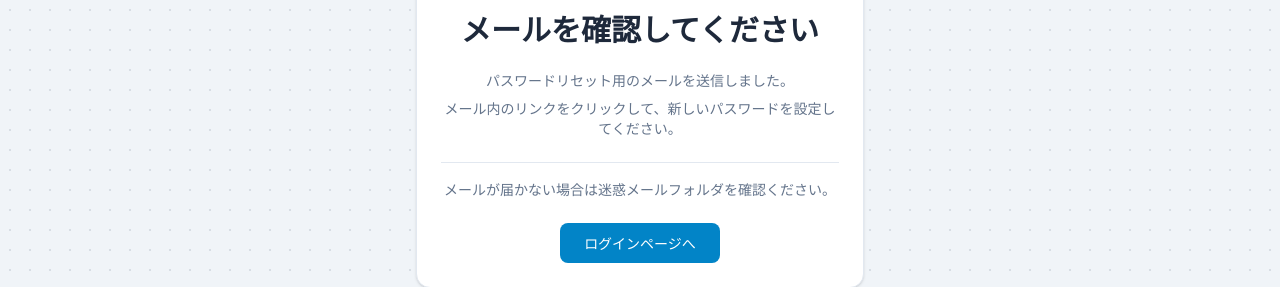
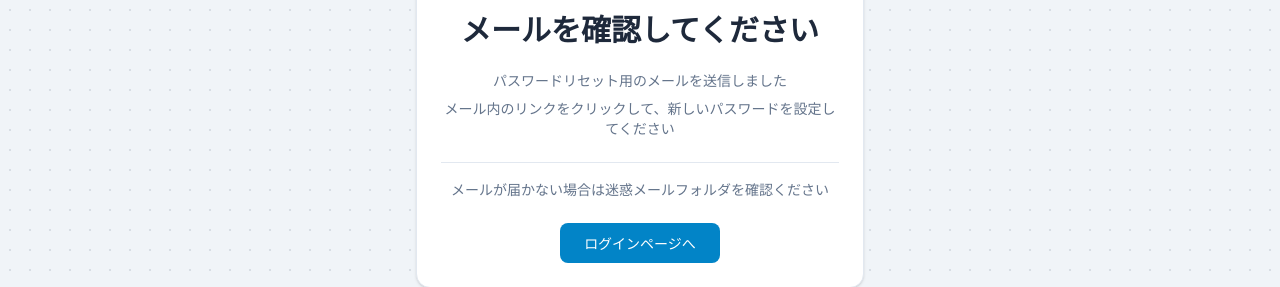
Before and after one commit to takeshi0518/growth-finder, a Next.js app: page /reset-password/sent in a window 1280 px wide. Shown: the part 340-627 px from the top of the page. Built offline with nearby package versions, Linux system fonts and the light colour scheme.

Commit message:
refactor: パスワードリセット画面の読点を削除

```diff
--- a/src/app/(auth)/reset-password/new/page.tsx
+++ b/src/app/(auth)/reset-password/new/page.tsx
@@ -15,7 +15,7 @@ export default function NewPsswordPage() {
           新しいパスワードを設定
         </CardTitle>
         <CardDescription>
-          ８文字以上の英数字を含むパスワードを設定してください。
+          ８文字以上の英数字を含むパスワードを設定してください
         </CardDescription>
       </CardHeader>
 
--- a/src/app/(auth)/reset-password/sent/page.tsx
+++ b/src/app/(auth)/reset-password/sent/page.tsx
@@ -29,16 +29,16 @@ export default function ResetPasswordSentPage() {
       <CardContent className="space-y-6 text-center">
         <div className="space-y-2">
           <p className="text-sm text-muted-foreground">
-            パスワードリセット用のメールを送信しました。
+            パスワードリセット用のメールを送信しました
           </p>
           <p className="text-sm text-muted-foreground">
-            メール内のリンクをクリックして、新しいパスワードを設定してください。
+            メール内のリンクをクリックして、新しいパスワードを設定してください
           </p>
         </div>
 
         <div className="pt-4 border-t">
           <p className="text-sm text-muted-foreground">
-            メールが届かない場合は迷惑メールフォルダを確認ください。
+            メールが届かない場合は迷惑メールフォルダを確認ください
           </p>
         </div>
       </CardContent>
```
